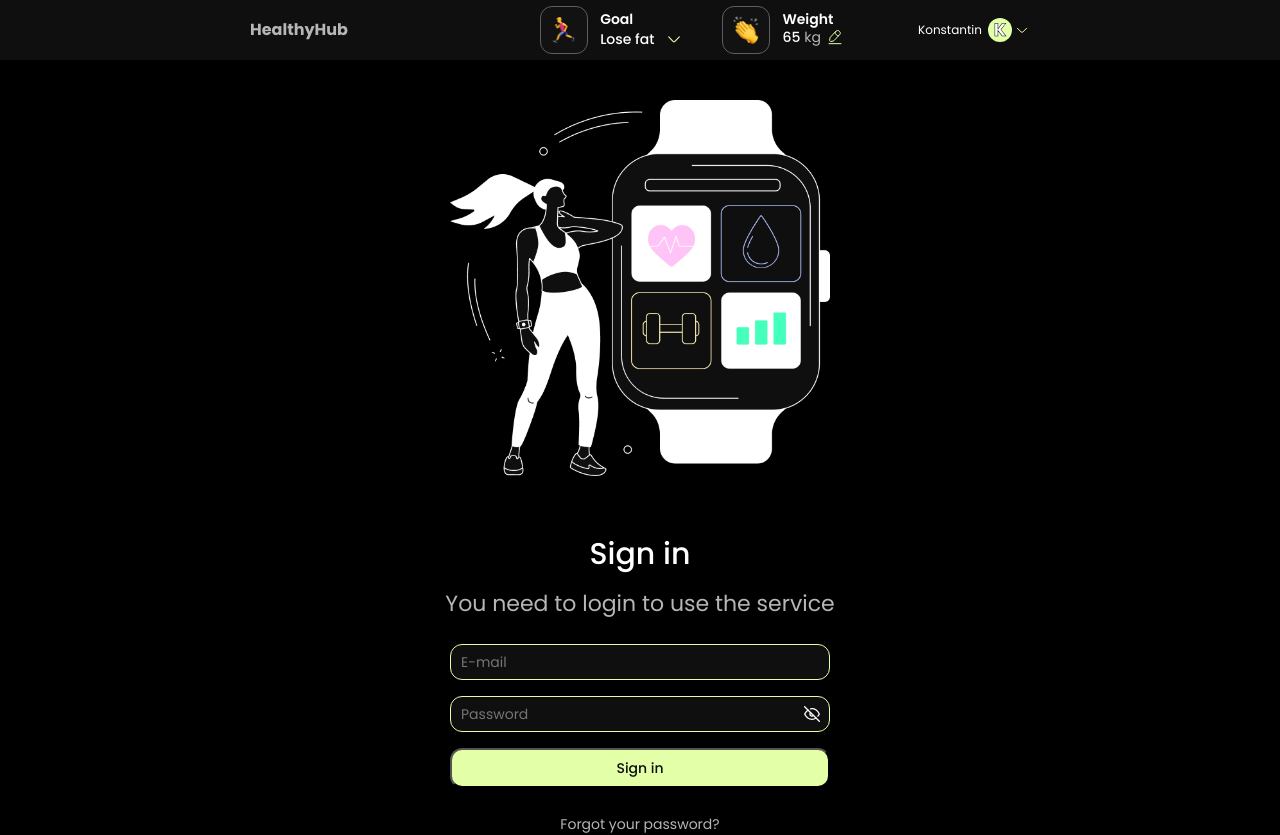
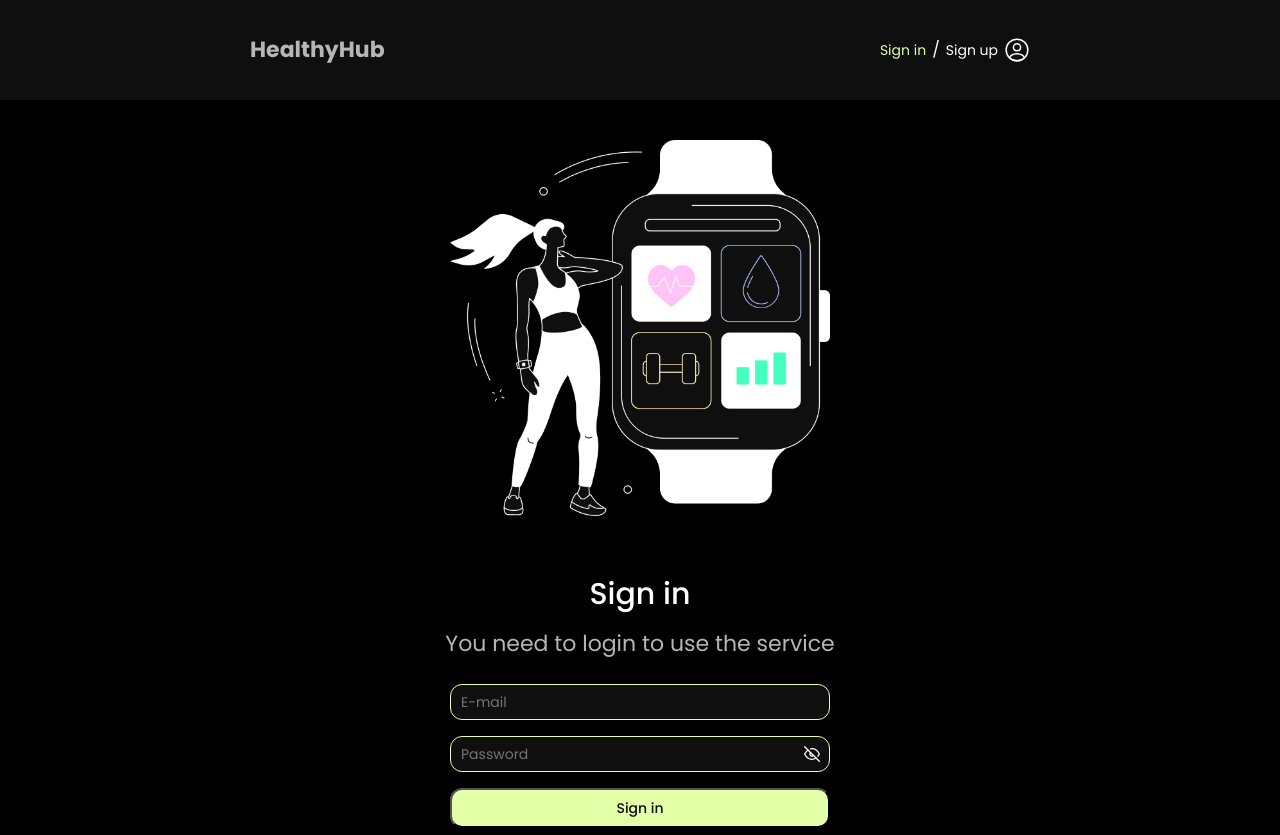
Before and after one commit to OKoHop/healthy_hub, a React (Vite) app: page /healthy_hub/signin in a window 1280 px wide. Shown: the top 835 px of the page. Built offline with nearby package versions, Linux system fonts and the light colour scheme.

Commit message:
add hook useAuth, isLoggesINin Header & style for it

```diff
--- a/src/components/Header/Header.jsx
+++ b/src/components/Header/Header.jsx
@@ -10,18 +10,21 @@ import { HeaderAuthNav } from './HeaderAuthNav/HeaderAuthNav';
 import { HeaderUserInfo } from './HeaderUserInfo/HeaderUserInfo';
 import { HeaderFrameTarget } from './HeaderFrameTarget/HeaderFrameTarget';
 import { HeaderFrameWeight } from './HeaderFrameWeight/HeaderFrameWeight';
+import { useAuth } from '../../hooks/useAuth';
 
 export const Header = () => {
+  const { isLoggedIn } = useAuth();
+
   const isTabletorDesktop = useMediaQuery({ query: '(min-width: 834px)' });
   const isMobile = useMediaQuery({ query: '(max-width: 833px)' });
 
   return (
     <>
       <StyledHeader>
-        <HeaderContainer className="container">
+        <HeaderContainer className="container" id="header_modal">
           <StyledNavLogoLink to="/main">HealthyHub</StyledNavLogoLink>
-          {isMobile && <HeaderMobMenuBtn />}
-          {isTabletorDesktop && (
+          {isLoggedIn && isMobile && <HeaderMobMenuBtn />}
+          {isLoggedIn && isTabletorDesktop && (
             <TargetSelectionList>
               <li>
                 <HeaderFrameTarget />
@@ -31,8 +34,8 @@ export const Header = () => {
               </li>
             </TargetSelectionList>
           )}
-          {/* <HeaderAuthNav/> */}
-          <HeaderUserInfo />
+          {isLoggedIn && <HeaderUserInfo />}
+          {!isLoggedIn && <HeaderAuthNav />}
         </HeaderContainer>
       </StyledHeader>
     </>
--- a/src/components/Header/Header.styled.js
+++ b/src/components/Header/Header.styled.js
@@ -6,9 +6,9 @@ export const StyledHeader = styled.header`
   height: 60px;
   display: flex;
   align-items: center;
-  position: relative;
 
-  @media (${(p) => p.theme.mq.tablet}) {
+
+  @media (${(p) => p.theme.mq.tabMin}) {
     height: 100px;
   }
 `;
@@ -16,6 +16,7 @@ export const StyledHeader = styled.header`
 export const HeaderContainer = styled.div`
   display: flex;
   align-items: center;
+  position: relative;
 `;
 
 export const TargetSelectionList = styled.ul`
@@ -26,7 +27,7 @@ export const TargetSelectionList = styled.ul`
   justify-content: flex-end;
   gap: 40px;
 
-  @media (${(p) => p.theme.mq.desktop}) {
+  @media (${(p) => p.theme.mq.deskMin}) {
     gap: 80px;
     margin-right: 124px;
   }
@@ -40,7 +41,7 @@ export const StyledNavLogoLink = styled(NavLink)`
   display: flex;
   align-items: center;
 
-  @media (${(p) => p.theme.mq.tablet}) {
+  @media (${(p) => p.theme.mq.tabMin}) {
     font-size: 22px;
     line-height: 32px;
   }
--- a/src/components/Header/HeaderAuthNav/HeaderAuthNav.jsx
+++ b/src/components/Header/HeaderAuthNav/HeaderAuthNav.jsx
@@ -8,9 +8,9 @@ import {
 export const HeaderAuthNav = () => {
   return (
     <AuthNav>
-      <StyledNavLinkAuth to="/">Sign in</StyledNavLinkAuth>
-      {' / '}
-      <StyledNavLinkAuth to="/">Sign up</StyledNavLinkAuth>
+      <StyledNavLinkAuth to="/signin">Sign in</StyledNavLinkAuth>
+      {'/'}
+      <StyledNavLinkAuth to="/signup">Sign up</StyledNavLinkAuth>
       <SvgProfilePhoto>
         <use href={`${scgIcons}#icon-profile-circle`}></use>
       </SvgProfilePhoto>
--- a/src/components/Header/HeaderAuthNav/HeaderAuthNav.styled.js
+++ b/src/components/Header/HeaderAuthNav/HeaderAuthNav.styled.js
@@ -10,11 +10,18 @@ export const AuthNav = styled.div`
 `;
 
 export const StyledNavLinkAuth = styled(NavLink)`
-  color: #ffffff;
+  color: ${(p) => p.theme.colors.primaryWhite};
+  text-align: right;
   font-size: 12px;
   font-weight: 400;
+  line-height: 16px;
   &.active {
-    color: #e3ffa8;
+    color: ${(p) => p.theme.colors.primaryGreenLite};
+  }
+
+  @media (${(p) => p.theme.mq.tabMin}) {
+    font-size: 14px;
+    line-height: 20px;
   }
 `;
 
--- a/src/components/Header/HeaderUserInfo/HeaderUserInfo.jsx
+++ b/src/components/Header/HeaderUserInfo/HeaderUserInfo.jsx
@@ -51,7 +51,7 @@ export const HeaderUserInfo = () => {
     <UserInfo>
       <UserName>Konstantin</UserName>
       <UserPohotoStub>{firstLetter}</UserPohotoStub>
-      <BtnUser onClick={openMenu}>
+      <BtnUser type="button" onClick={openMenu}>
         {!isUserMenuOpen ? (
           <SvgUserBtnDown>
             <use href={`${swgIcons}#icon-arrow-down`}></use>
--- a/src/components/Header/HeaderUserInfo/HeaderUserInfo.style.js
+++ b/src/components/Header/HeaderUserInfo/HeaderUserInfo.style.js
@@ -20,7 +20,8 @@ export const UserPohotoStub = styled.div`
   font-weight: 700;
   -webkit-text-stroke: 0.5px #0f0f0f;
   font-size: 18px;
-  @media (${(p) => p.theme.mq.tablet}) {
+
+  @media (${(p) => p.theme.mq.tabMin}) {
     width: 28px;
     height: 28px;
   }
@@ -31,7 +32,8 @@ export const UserName = styled.p`
   font-size: 12px;
   font-weight: 400;
   line-height: 16px;
-  @media (${(p) => p.theme.mq.tablet}) {
+
+  @media (${(p) => p.theme.mq.tabMin}) {
     font-size: 14px;
     line-height: 20px;
   }
@@ -47,6 +49,7 @@ export const BtnUser = styled.button`
   justify-content: center;
   border: none;
   background: transparent;
+  transition: transform ${p => p.theme.transition.customTrans};
   &:hover,
   :focus {
     transform: scale(1.2);
--- a/src/components/Header/HeaderUserMenu/HeaderUserMenu.jsx
+++ b/src/components/Header/HeaderUserMenu/HeaderUserMenu.jsx
@@ -1,11 +1,16 @@
+import { useDispatch } from 'react-redux';
 import swgIcons from '../../../images/Header/icons.svg';
+import { logOut } from '../../../redux/auth/operations';
 import {
   StyledNavLinkUserMenu,
+  BtnLogOut,
   SvgUserMenu,
   UserMenuList,
 } from './HeaderUserMenu.styled';
 
 export const HeaderUserMenu = () => {
+  const dispatch = useDispatch();
+
   return (
       <UserMenuList>
         <li>
@@ -17,12 +22,12 @@ export const HeaderUserMenu = () => {
           </StyledNavLinkUserMenu>
         </li>
         <li>
-          <StyledNavLinkUserMenu to="/">
+          <BtnLogOut onClick={() => dispatch(logOut())}>
             <SvgUserMenu>
               <use href={`${swgIcons}#icon-logout`}></use>
             </SvgUserMenu>
             Log out
-          </StyledNavLinkUserMenu>
+          </BtnLogOut>
         </li>
       </UserMenuList>
   );
--- a/src/components/Header/HeaderUserMenu/HeaderUserMenu.styled.js
+++ b/src/components/Header/HeaderUserMenu/HeaderUserMenu.styled.js
@@ -7,6 +7,22 @@ export const StyledNavLinkUserMenu = styled(NavLink)`
   font-weight: 400;
   display: flex;
   align-items: center;
+  gap: 8px;
+  &:hover,
+  :focus {
+    color: ${(p) => p.theme.colors.primaryGreenLite};
+  }
+`;
+
+export const BtnLogOut = styled.button`
+  color: ${(p) => p.theme.colors.primaryWhite};
+  font-size: 12px;
+  font-weight: 400;
+  display: flex;
+  align-items: center;
+  border: none;
+  background: transparent;
+  padding: 0;
   gap: 8px;
   &:hover,
   :focus {
--- /dev/null
+++ b/src/hooks/index.js
@@ -0,0 +1 @@
+export * from './useAuth';
--- /dev/null
+++ b/src/hooks/useAuth.js
@@ -0,0 +1,21 @@
+import { useSelector } from 'react-redux';
+import {
+  selectUser,
+  selectIsLoggedIn,
+  selectIsRefreshing,
+  selectError,
+} from '../redux/auth/selectors';
+
+export const useAuth = () => {
+  const isLoggedIn = useSelector(selectIsLoggedIn);
+  const isRefreshing = useSelector(selectIsRefreshing);
+  const user = useSelector(selectUser);
+  const error = useSelector(selectError);
+
+  return {
+    isLoggedIn,
+    isRefreshing,
+    user,
+    error,
+  };
+};
```
Also changed, not shown: src/redux/auth/operations.js (line endings or trailing spaces), src/redux/auth/selectors.js (line endings or trailing spaces).
